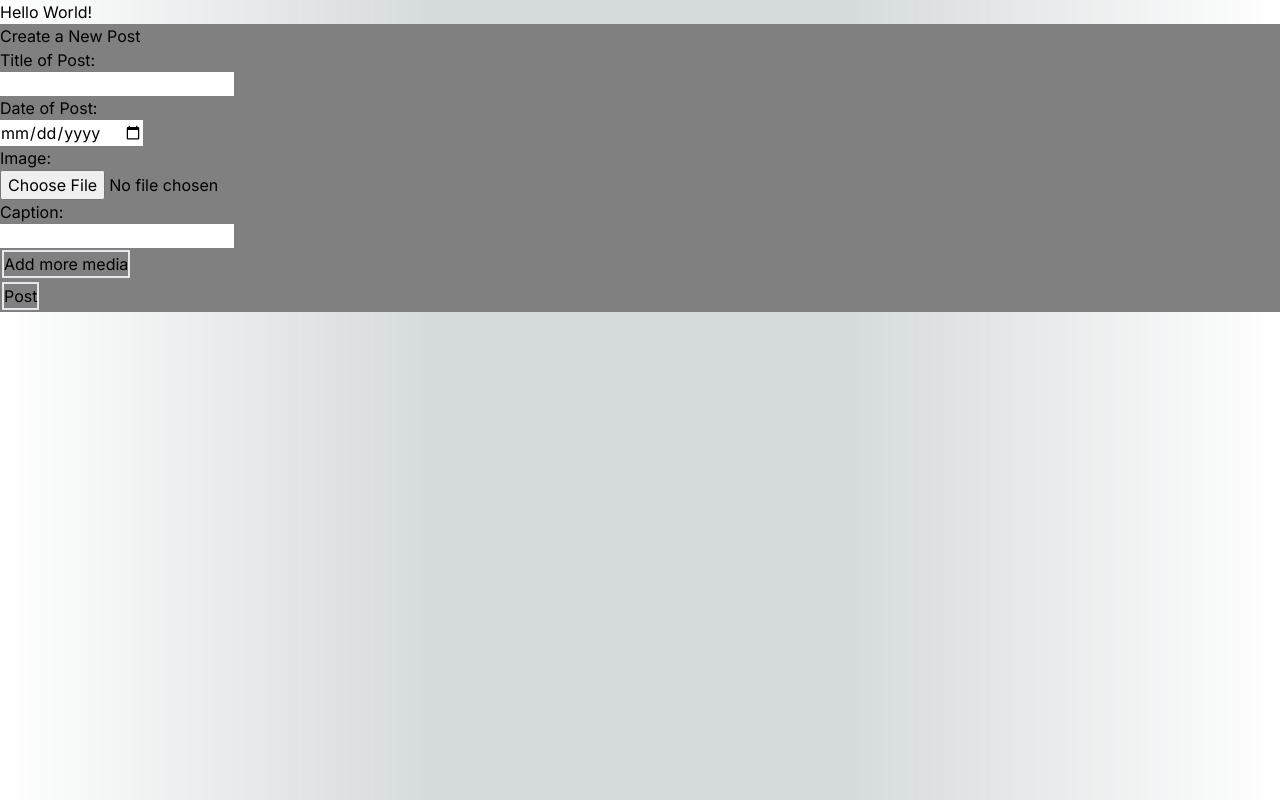
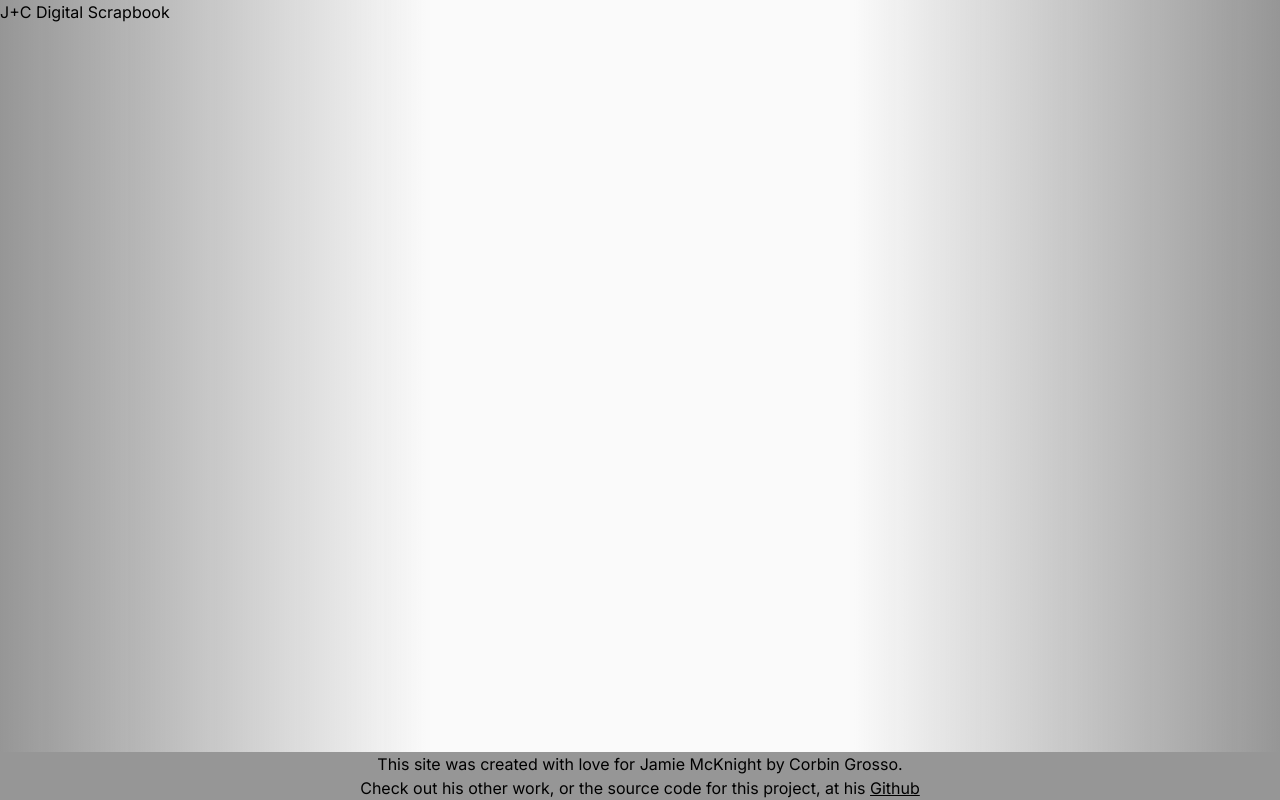
Before and after one commit to CorbinGrosso/digital-scrapbook, a Next.js app: page / in a window 1280 px wide. Built offline with nearby package versions, Linux system fonts and the light colour scheme.

Commit message:
Began restructuring main page. Replaced the default README. Began stylizing the main page.

```diff
--- a/app/globals.css
+++ b/app/globals.css
@@ -4,17 +4,17 @@
 
 :root {
   --foreground-rgb: 0, 0, 0;
-  --background-start-rgb: 214, 219, 220;
-  --background-end-rgb: 255, 255, 255;
+  --background-start-rgb: 250, 250, 250;
+  --background-end-rgb: 150, 150, 150;
 }
 
-@media (prefers-color-scheme: dark) {
+/* @media (prefers-color-scheme: dark) {
   :root {
     --foreground-rgb: 255, 255, 255;
     --background-start-rgb: 250, 250, 250;
     --background-end-rgb: 150, 150, 150;
   }
-}
+} */
 
 body {
   color: rgb(var(--foreground-rgb));
@@ -30,3 +30,16 @@ body {
     text-wrap: balance;
   }
 }
+
+#footer {
+  position: absolute;
+  bottom: 0;
+  width: 100%;
+  text-align: center;
+  font-size: 1rem;
+  background: rgb(150, 150, 150);
+}
+
+#footer a {
+  text-decoration: underline;
+}
--- a/app/page.tsx
+++ b/app/page.tsx
@@ -1,11 +1,36 @@
-import AddPostForm from '../components/AddPostForm';
+import Link from 'next/link';
 import React from 'react';
 
 export default function Home() {
+  const HEADER_TEXT = {
+    'HOME': "J+C Digital Scrapbook",
+    'CREATE_NEW_POST': "New Post"
+  };
+
+  const title = "J+C Digital Scrapbook";
   return (
-    <div>Hello World!
+    <div>
+    <h1>{ title } </h1>
 
-      < AddPostForm />
-      </div>
+    < br />
+    <Footer />
+    </div>
   );
 }
+
+function header() {
+
+}
+
+function body() {
+
+}
+
+function Footer() {
+  return <div id="footer" >
+    This site was created with love for Jamie McKnight by Corbin Grosso.
+      < br />
+      Check out his other work, or the source code for this project,
+        at his < a href = "https://www.github.com/CorbinGrosso" > Github </a>
+          </div>
+}
```
Also changed, not shown: 1 other file (tests, documents, lock files or other folders).
